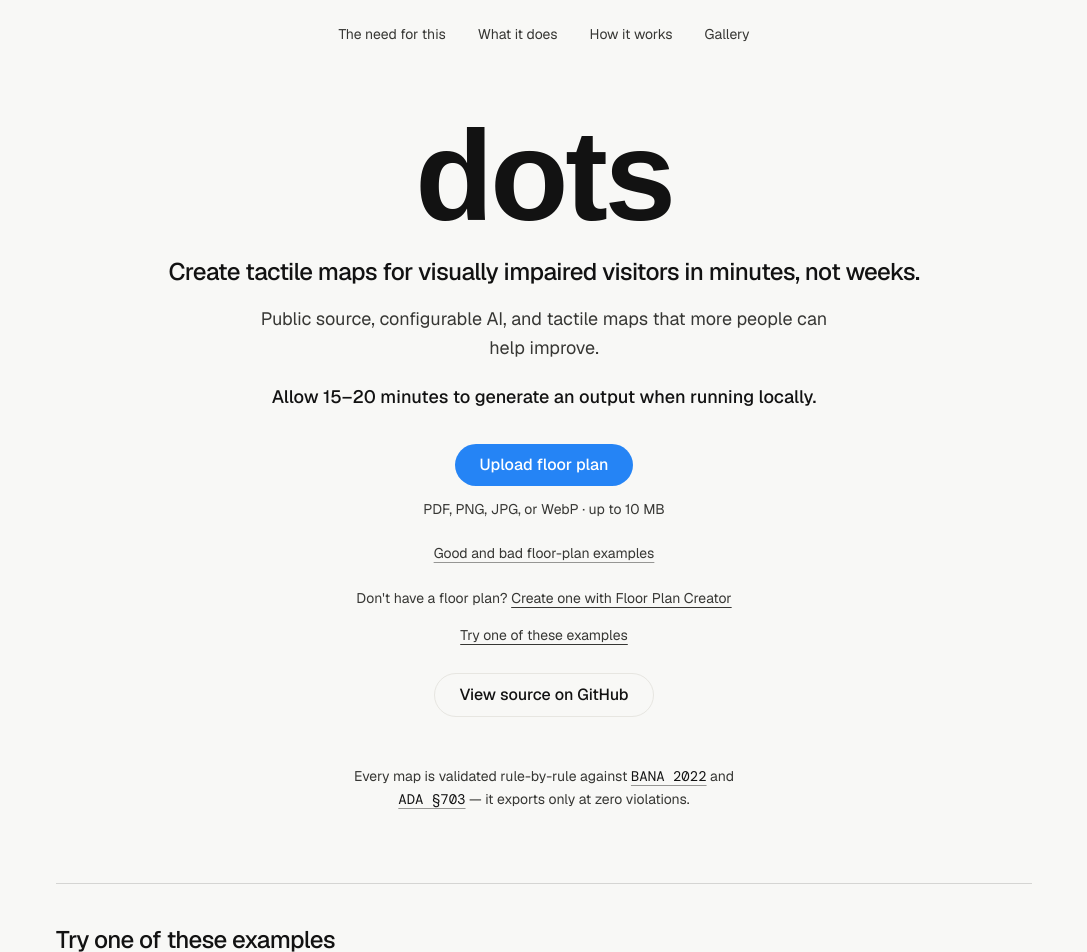
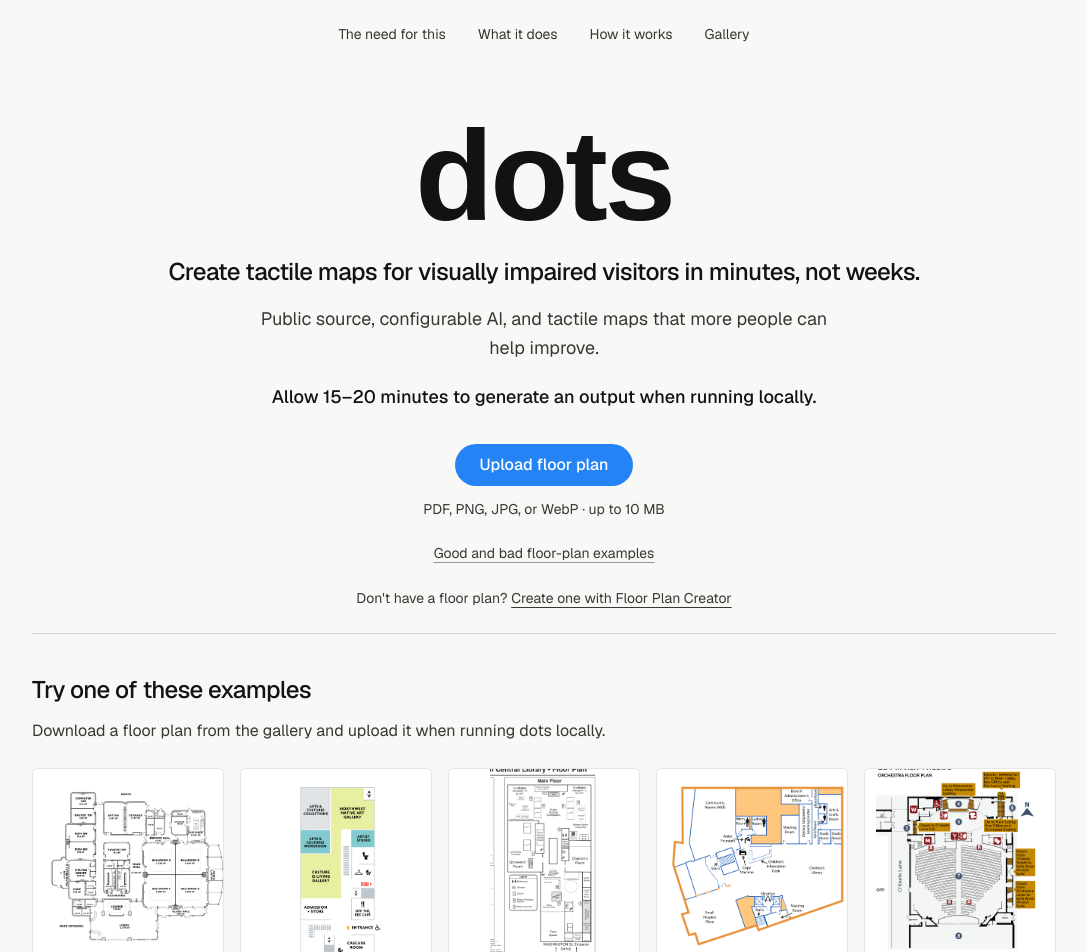
Before and after one commit to snowsadh/dots, a Next.js app in the folder apps/web/: page / in a window 1280 px wide. Shown: the top 952 px of the page, without its empty margins (96-1183 px from the left). Built offline with nearby package versions, Linux system fonts and the light colour scheme; no server answers; a web font is replaced by a local one.

Commit message:
Show example cards directly below upload controls

```diff
--- a/apps/web/src/app/(landing)/page.tsx
+++ b/apps/web/src/app/(landing)/page.tsx
@@ -1,13 +1,11 @@
 import { LandingFooter } from "@/components/landing/landing-footer";
 import { LandingHero } from "@/components/landing/landing-hero";
-import { LandingDemos } from "@/components/landing/landing-demos";
 import { OpenDevelopment } from "@/components/landing/open-development";
 
 export default function LandingPage() {
   return (
     <>
       <LandingHero />
-      <LandingDemos />
       <OpenDevelopment />
       <LandingFooter />
     </>
--- a/apps/web/src/components/landing/landing-demos.tsx
+++ b/apps/web/src/components/landing/landing-demos.tsx
@@ -5,7 +5,7 @@ export function LandingDemos() {
   const content = landingContent.demos;
 
   return (
-    <section aria-labelledby="landing-demos-title" className="mx-auto max-w-5xl px-6 pb-10 pt-6">
+    <section aria-labelledby="landing-demos-title" className="mx-auto w-full max-w-5xl pb-10 pt-6 text-left">
       <div className="border-t border-foreground/15 pt-10">
         <h2 className="scroll-mt-24 text-2xl font-medium tracking-tight" id="landing-demos-title">
           {content.title}
--- a/apps/web/src/components/landing/landing-hero.tsx
+++ b/apps/web/src/components/landing/landing-hero.tsx
@@ -1,3 +1,4 @@
+import { LandingDemos } from "@/components/landing/landing-demos";
 import { UploadButton } from "@/components/landing/upload-button";
 import { Button } from "@/components/ui/button";
 import { landingContent } from "@/data/landing";
@@ -26,9 +27,7 @@ export function LandingHero() {
           {landingContent.hero.inputHelp.creator.label}
         </a>
       </p>
-      <a className="mt-1 inline-flex min-h-11 items-center text-sm text-muted-foreground underline underline-offset-4 hover:text-foreground" href={landingContent.hero.inputHelp.demos.href}>
-        {landingContent.hero.inputHelp.demos.label}
-      </a>
+      <LandingDemos />
       <Button asChild className="mt-4 h-11 rounded-full px-6 text-base" variant="outline">
         <a href={landingContent.openDevelopment.source.href} rel="noopener noreferrer" target="_blank">
           {landingContent.openDevelopment.source.label}
--- a/apps/web/src/data/landing.ts
+++ b/apps/web/src/data/landing.ts
@@ -11,10 +11,6 @@ export const landingContent = {
       creator: {
         label: "Create one with Floor Plan Creator",
         href: "https://floorplancreator.net/",
-      },
-      demos: {
-        label: "Try one of these examples",
-        href: "#landing-demos-title",
       },
     },
     upload: {
```
